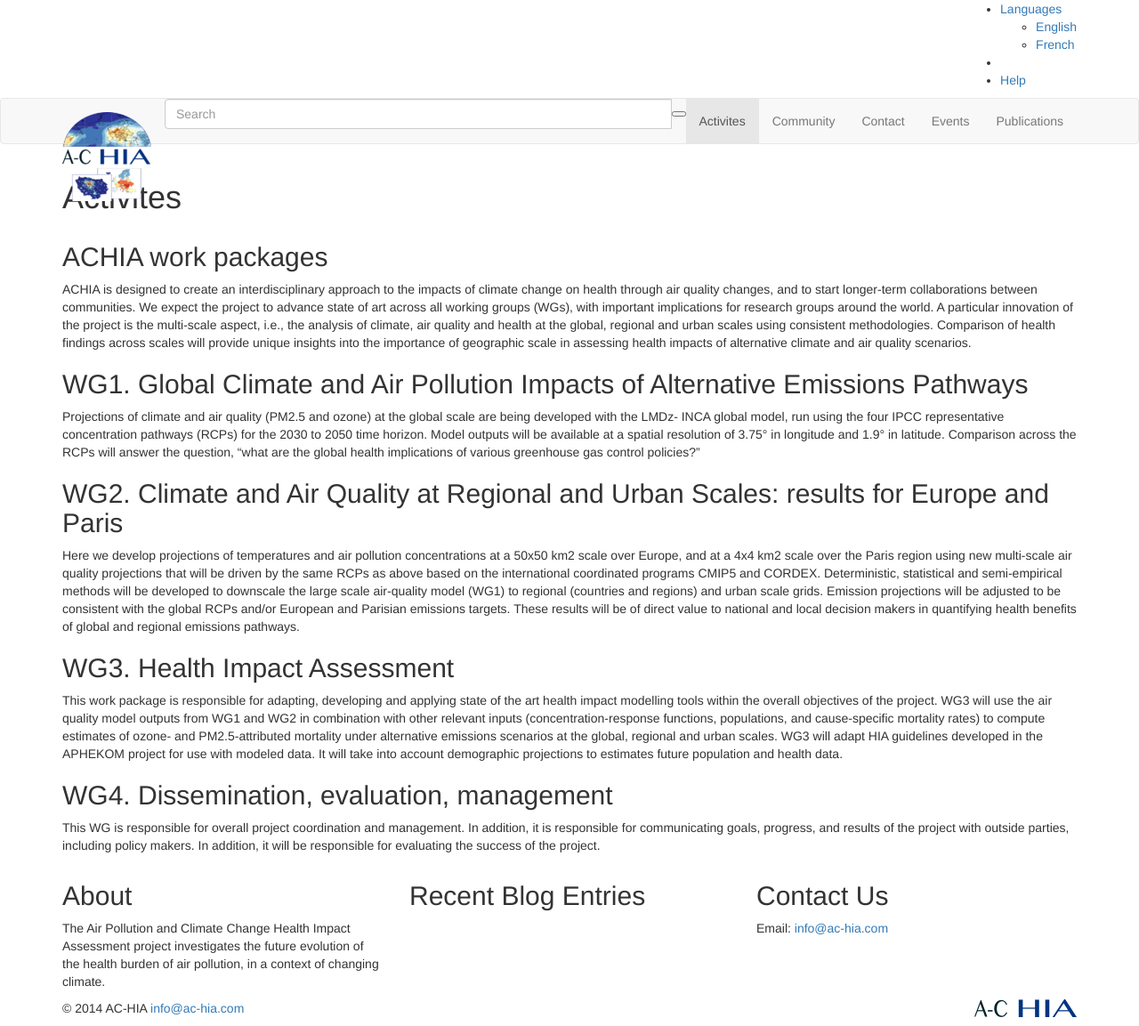
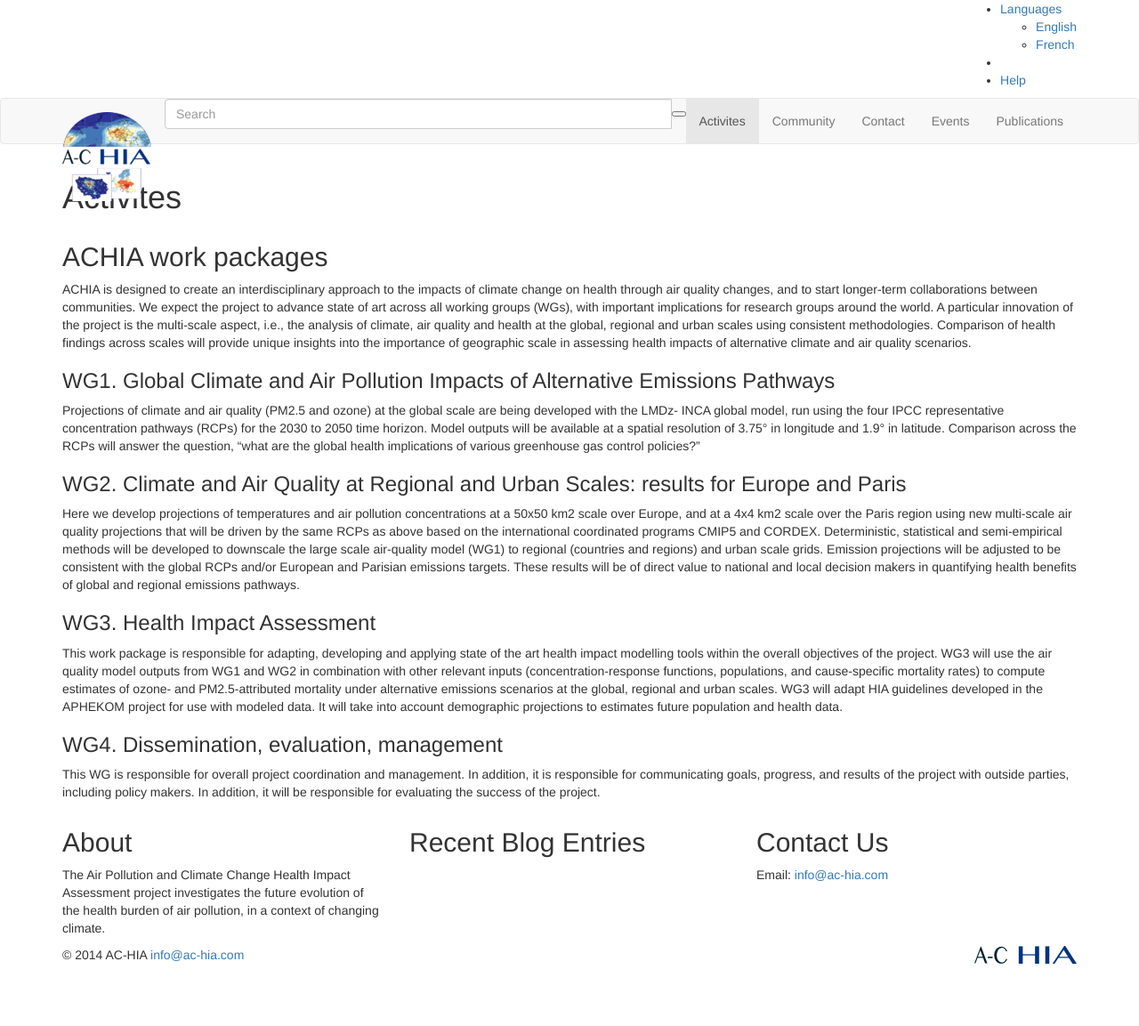
Before and after one commit to vlikhvar/achia, a Jekyll site: the page built from activities.md, in a window 1280 px wide. Shown: the whole page at 89% size. Built offline with Jekyll 4.4.1, drawn with Linux system fonts in a browser that asks for light colours; nearby versions of some CDN libraries; library files that are not in the unit come from our copies; Markdown is read by kramdown in place of the engine named in the settings; after the commit the page ends 1093 px from its top, so only the background shows below that.

```diff
--- a/activities.md
+++ b/activities.md
@@ -9,18 +9,18 @@ group: navigation
 
 ACHIA is designed to create an interdisciplinary approach to the impacts of climate change on health through air quality changes, and to start longer‐term collaborations between communities. We expect the project to advance state of art across all working groups (WGs), with important implications for research groups around the world. A particular innovation of the project is the multi‐scale aspect, i.e., the analysis of climate, air quality and health at the global, regional and urban scales using consistent methodologies. Comparison of health findings across scales will provide unique insights into the importance of geographic scale in assessing health impacts of alternative climate and air quality scenarios.
 
-<h2>WG1. Global Climate and Air Pollution Impacts of Alternative Emissions Pathways</h2>
+<h3>WG1. Global Climate and Air Pollution Impacts of Alternative Emissions Pathways</h3>
 
 Projections of climate and air quality (PM2.5 and ozone) at the global scale are being developed with the LMDz‐ INCA global model, run using the four IPCC representative concentration pathways (RCPs) for the 2030 to 2050 time horizon. Model outputs will be available at a spatial resolution of 3.75° in longitude and 1.9° in latitude. Comparison across the RCPs will answer the question, “what are the global health implications of various greenhouse gas control policies?”
 
-<h2>WG2. Climate and Air Quality at Regional and Urban Scales: results for Europe and Paris</h2>
+<h3>WG2. Climate and Air Quality at Regional and Urban Scales: results for Europe and Paris</h3>
 
 Here we develop projections of temperatures and air pollution concentrations at a 50x50 km2 scale over Europe, and at a 4x4 km2 scale over the Paris region using new multi‐scale air quality projections that will be driven by the same RCPs as above based on the international coordinated programs CMIP5 and CORDEX. Deterministic, statistical and semi‐empirical methods will be developed to downscale the large scale air‐quality model (WG1) to regional (countries and regions) and urban scale grids. Emission projections will be adjusted to be consistent with the global RCPs and/or European and Parisian emissions targets. These results will be of direct value to national and local decision makers in quantifying health benefits of global and regional emissions pathways.
 
-<h2>WG3. Health Impact Assessment</h2>
+<h3>WG3. Health Impact Assessment</h3>
 
 This work package is responsible for adapting, developing and applying state of the art health impact modelling tools within the overall objectives of the project. WG3 will use the air quality model outputs from WG1 and WG2 in combination with other relevant inputs (concentration‐response functions, populations, and cause‐specific mortality rates) to compute estimates of ozone‐ and PM2.5‐attributed mortality under alternative emissions scenarios at the global, regional and urban scales. WG3 will adapt HIA guidelines developed in the APHEKOM project for use with modeled data. It will take into account demographic projections to estimates future population and health data.
 
-<h2>WG4. Dissemination, evaluation, management</h2>
+<h3>WG4. Dissemination, evaluation, management</h3>
 
 This WG is responsible for overall project coordination and management. In addition, it is responsible for communicating goals, progress, and results of the project with outside parties, including policy makers. In addition, it will be responsible for evaluating the success of the project.
```
